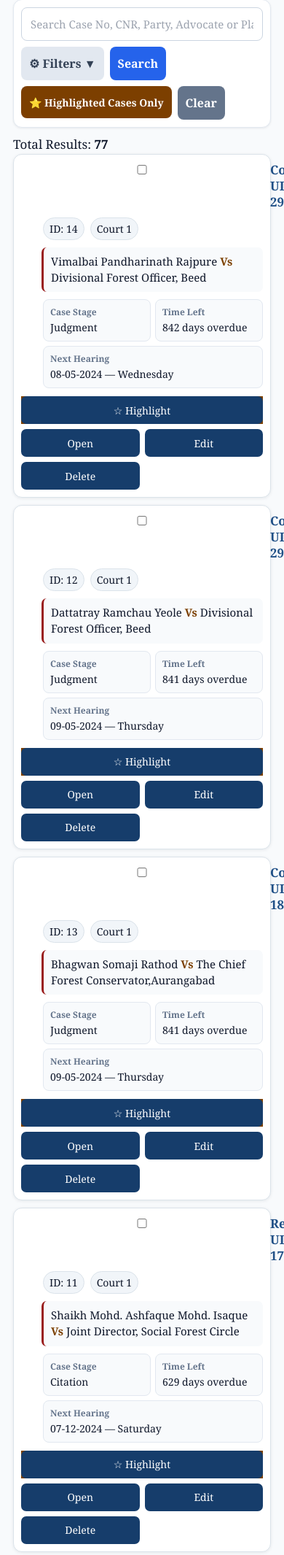
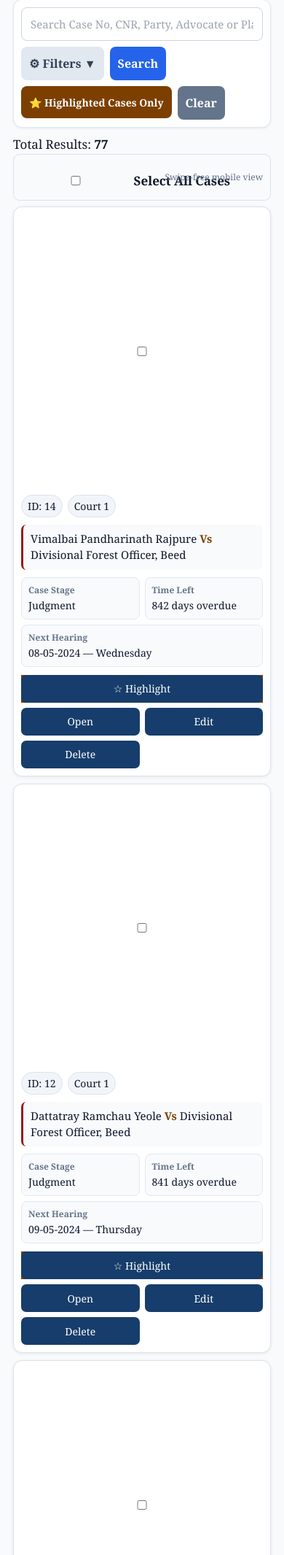
Before and after one commit to sonwaneshubham204-boop/court_tracker, a Flask app: page /cases in a window 390 px wide. Shown: the part 172-2303 px from the top of the page at 73% size. Run offline with Flask 3, Linux system fonts and the light colour scheme; a user stored in the database is signed in; data comes from the database, SQL or seed files in the repository; some libraries are stand-ins or nearby versions.

Commit message:
Add files via upload

```diff
--- a/templates/cases.html
+++ b/templates/cases.html
@@ -1196,6 +1196,10 @@ td.action-cell .action-links {
 
 
 <!-- PHONE-ONLY SMART CASE CARDS -->
+<div class="mobile-card-toolbar">
+    <label><input type="checkbox" id="mobileAll"> Select All Cases</label>
+    <span>Swipe-free mobile view</span>
+</div>
 <div class="mobile-cases">
 {% for case in cases %}
 <div class="mobile-case-card {% if case.highlighted %}highlighted-case{% endif %}"
@@ -1600,5 +1604,189 @@ headerFilters.forEach(filter => filter.addEventListener('change', applyHeaderFil
 })();
 </script>
 
+
+<style id="final-mobile-operations-fix">
+/* ===== FINAL PHONE OVERRIDE — KEEP ALL DESKTOP FEATURES, CHANGE ONLY PRESENTATION ===== */
+@media (max-width:700px) {
+    /* The desktop table must be completely hidden on phones.
+       It still exists in the DOM so existing desktop functionality/JS remains intact. */
+    .table-wrap {
+        display:none !important;
+        visibility:hidden !important;
+    }
+
+    .mobile-card-toolbar {
+        display:flex !important;
+        align-items:center;
+        justify-content:space-between;
+        gap:8px;
+        margin:0 0 8px !important;
+        padding:8px 10px;
+        background:#f8fafc;
+        border:1px solid #dbe3ea;
+        border-radius:9px;
+        font-size:13px !important;
+    }
+    .mobile-card-toolbar label {
+        font-weight:700;
+        white-space:nowrap;
+    }
+    .mobile-card-toolbar span {
+        color:#64748b;
+        font-size:12px;
+        text-align:right;
+    }
+
+    /* Clean card header: case number stays INSIDE the card. */
+    .mobile-case-card {
+        width:100% !important;
+        max-width:100% !important;
+        box-sizing:border-box !important;
+        overflow:hidden !important;
+    }
+    .mobile-card-top {
+        display:flex !important;
+        align-items:center !important;
+        gap:10px !important;
+        width:100% !important;
+        box-sizing:border-box !important;
+        margin-bottom:10px !important;
+    }
+    .mobile-case-check {
+        flex:0 0 auto !important;
+        margin:0 !important;
+    }
+    .mobile-case-number {
+        display:block !important;
+        flex:1 1 auto !important;
+        min-width:0 !important;
+        max-width:100% !important;
+        white-space:normal !important;
+        overflow-wrap:anywhere !important;
+        word-break:normal !important;
+        color:#1f4f86 !important;
+        font-size:18px !important;
+        font-weight:700 !important;
+        line-height:1.3 !important;
+    }
+
+    .mobile-id-court,
+    .mobile-party,
+    .mobile-details {
+        margin-left:0 !important;
+    }
+
+    .mobile-id-court {
+        display:flex !important;
+        flex-wrap:wrap !important;
+        gap:7px !important;
+        margin-bottom:10px !important;
+    }
+
+    .mobile-party {
+        width:100% !important;
+        box-sizing:border-box !important;
+        overflow-wrap:anywhere !important;
+        word-break:normal !important;
+    }
+
+    /* Every piece of desktop row information remains visible on the card. */
+    .mobile-details {
+        display:grid !important;
+        grid-template-columns:1fr 1fr !important;
+        gap:7px !important;
+        width:100% !important;
+    }
+    .mobile-detail,
+    .mobile-detail.full {
+        min-width:0 !important;
+        box-sizing:border-box !important;
+    }
+    .mobile-detail.full {
+        grid-column:1 / -1 !important;
+    }
+
+    /* Keep all per-case desktop operations visible. */
+    .mobile-actions {
+        display:grid !important;
+        grid-template-columns:1fr 1fr !important;
+        gap:7px !important;
+        width:100% !important;
+        box-sizing:border-box !important;
+    }
+    .mobile-actions .mobile-highlight {
+        grid-column:1 / -1 !important;
+    }
+    .mobile-actions form,
+    .mobile-actions a,
+    .mobile-actions button {
+        display:flex !important;
+        align-items:center !important;
+        justify-content:center !important;
+        width:100% !important;
+        min-width:0 !important;
+        box-sizing:border-box !important;
+    }
+
+    /* Bulk operations from desktop remain available after selecting cases. */
+    #bulkbar.bulkbar {
+        width:100% !important;
+        box-sizing:border-box !important;
+        margin:8px 0 10px !important;
+        padding:10px !important;
+    }
+    #bulkbar.bulkbar button {
+        width:100% !important;
+        margin:5px 0 0 !important;
+        min-height:40px !important;
+        box-sizing:border-box !important;
+        white-space:normal !important;
+    }
+}
+
+@media (min-width:701px) {
+    .mobile-cases,
+    .mobile-card-toolbar {
+        display:none !important;
+    }
+}
+</style>
+
+
+<script id="final-mobile-checkbox-sync">
+document.addEventListener('DOMContentLoaded', function () {
+    var mobileAll = document.getElementById('mobileAll');
+
+    function allBoxesFor(id) {
+        return Array.from(document.querySelectorAll('.casebox')).filter(function (b) {
+            return String(b.value) === String(id);
+        });
+    }
+
+    document.querySelectorAll('.casebox').forEach(function (box) {
+        box.addEventListener('change', function () {
+            allBoxesFor(box.value).forEach(function (other) {
+                if (other !== box) other.checked = box.checked;
+            });
+            if (typeof refresh === 'function') refresh();
+        });
+    });
+
+    if (mobileAll) {
+        mobileAll.addEventListener('change', function () {
+            document.querySelectorAll('.mobile-case-check').forEach(function (box) {
+                box.checked = mobileAll.checked;
+                allBoxesFor(box.value).forEach(function (other) {
+                    other.checked = mobileAll.checked;
+                });
+            });
+            var desktopAll = document.getElementById('all');
+            if (desktopAll) desktopAll.checked = mobileAll.checked;
+            if (typeof refresh === 'function') refresh();
+        });
+    }
+});
+</script>
+
 </body>
 </html>
```
